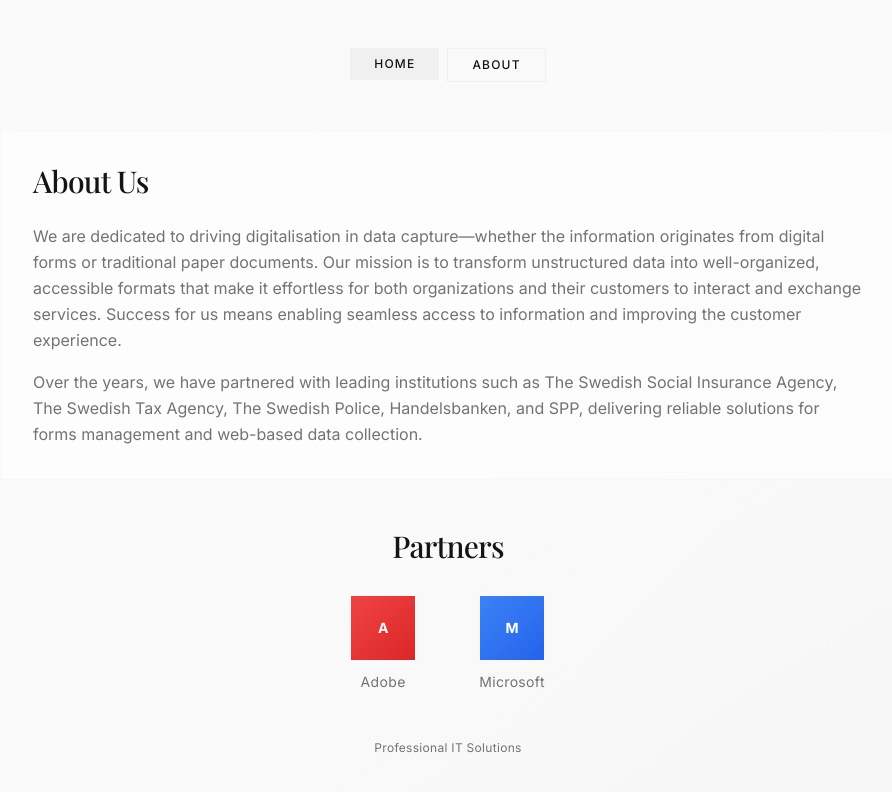
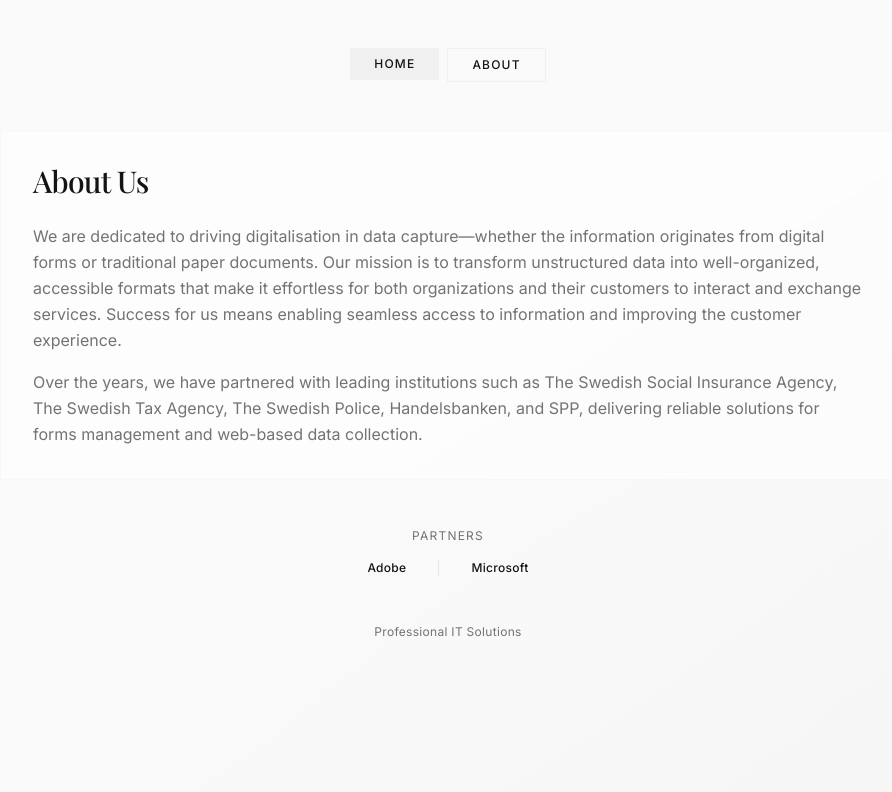
Before and after one commit to Maggoten/psyche-card-pivot, a React (Vite) app: page /about in a window 1280 px wide. Shown: the top 792 px of the page, without its empty margins (192-1084 px from the left). Built offline with nearby package versions, Linux system fonts and the light colour scheme; the HTML template or start-up script is replaced by a standard one.

Commit message:
Refactor About page partners section

```diff
--- a/src/components/PartnersSection.tsx
+++ b/src/components/PartnersSection.tsx
@@ -5,43 +5,29 @@ interface PartnersSectionProps {
 const PartnersSection = ({ className = "" }: PartnersSectionProps) => {
   return (
     <section className={`text-center ${className}`}>
-      <h2 className="font-display text-2xl md:text-3xl font-medium text-foreground mb-8 tracking-tight">
+      <p className="font-body text-xs text-muted-foreground uppercase tracking-widest mb-4">
         Partners
-      </h2>
-
-      <div className="flex flex-col md:flex-row items-center justify-center gap-8 md:gap-16">
-        {/* Adobe */}
-        <div className="flex flex-col items-center space-y-3">
-          <div className="w-16 h-16 bg-gradient-to-br from-red-500 to-red-600 rounded-sm flex items-center justify-center">
-            <span className="text-white font-bold text-sm">A</span>
-          </div>
+      </p>
+      <div className="flex items-center justify-center space-x-8">
         <a
           href="https://www.adobe.com/home"
           target="_blank"
           rel="noopener noreferrer"
-            className="font-body text-sm text-muted-foreground tracking-wide hover:text-primary transition-colors"
+          className="text-xs font-medium text-foreground tracking-wide hover:text-primary transition-colors"
         >
           Adobe
         </a>
-        </div>
-
-        {/* Microsoft */}
-        <div className="flex flex-col items-center space-y-3">
-          <div className="w-16 h-16 bg-gradient-to-br from-blue-500 to-blue-600 rounded-sm flex items-center justify-center">
-            <span className="text-white font-bold text-sm">M</span>
-          </div>
+        <div className="w-px h-4 bg-border"></div>
         <a
           href="https://www.microsoft.com/sv-se/"
           target="_blank"
           rel="noopener noreferrer"
-            className="font-body text-sm text-muted-foreground tracking-wide hover:text-primary transition-colors"
+          className="text-xs font-medium text-foreground tracking-wide hover:text-primary transition-colors"
         >
           Microsoft
         </a>
       </div>
-      </div>
     </section>
   );
 };
-
 export default PartnersSection;
```
Lines whose indentation alone changed are shown as unchanged.
